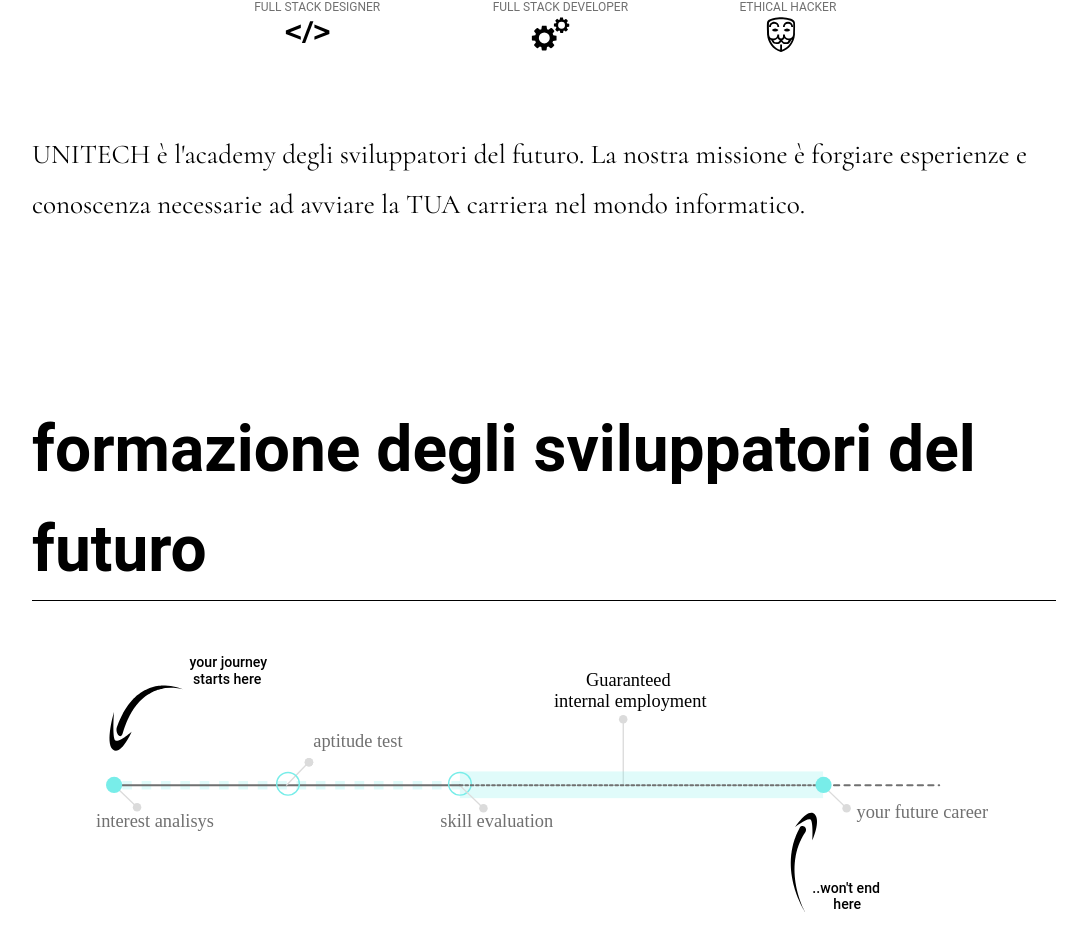
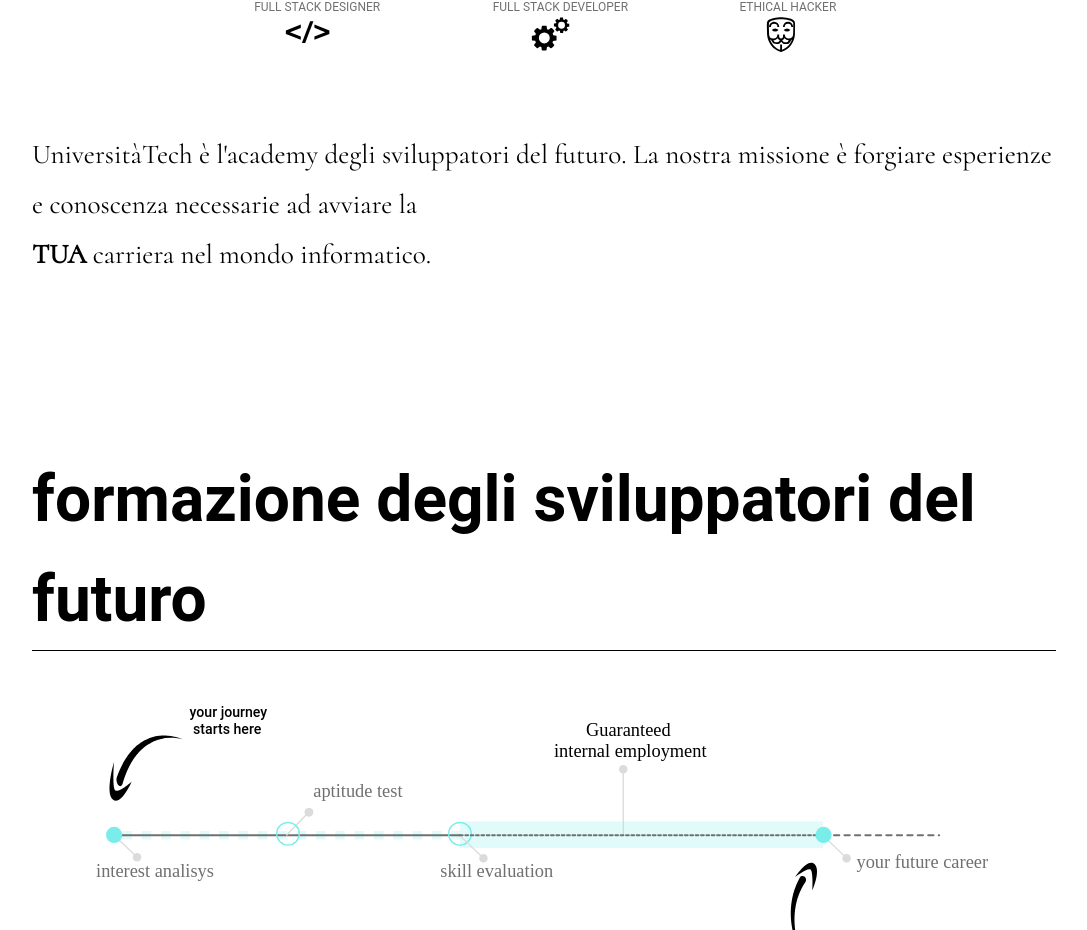
Before and after one commit to robdll/unitech, an Angular app: page / in a window 1280 px wide. Shown: the part 1339-2269 px from the top of the page, without its empty margins (96-1183 px from the left). Built offline with nearby package versions, Linux system fonts and the light colour scheme.

Commit message:
import aos

```diff
--- a/src/app/main/main.component.html
+++ b/src/app/main/main.component.html
@@ -8,32 +8,33 @@
       <a class="nav-link">Ricchione</a> -->
   </div>
 </nav>
-<div class="hero-image">
+<div class="hero-image"  data-aos="fade-up">
   <div class="hero-text">
-    <h1 class="main-title">FORMIAMO I DEVELOPER DEL FUTURO</h1>
+    <h1 class="main-title" >FORMIAMO I DEVELOPER DEL FUTURO</h1>
     <button class="btn">APPLY NOW!</button>
   </div>
 </div>
 <article>
   <div class="timeline-container">
-    <h2 class="main-title-copy">Chi sono gli sviluppatori del futuro?</h2>
-    <img class="timeline" src="../../assets/timeline.svg">
+    <h2 class="main-title-copy" data-aos="fade-up-right">Chi sono gli sviluppatori del futuro?</h2>
+    <img class="timeline" src="../../assets/timeline.svg" data-aos="fade-up-left" >
   </div>
   <div class="flex-text">
     <div class="">
-      <p class="copy">
-          UNITECH è l'academy degli sviluppatori del futuro.
-          La nostra missione è forgiare esperienze e  conoscenza necessarie ad avviare la TUA carriera nel mondo informatico.
+      <p class="copy" data-aos="fade-up-right">
+          UniversitàTech è l'academy degli sviluppatori del futuro.
+          La nostra missione è forgiare esperienze e  conoscenza necessarie ad avviare la<br>
+          <strong>TUA</strong> carriera nel mondo informatico.
       </p>
     </div>
   </div>
   <div class="timeline-container">
-    <h2 class="main-title-copy">formazione degli sviluppatori del futuro</h2>
-    <img class="future" src="../../assets/ilFuturo.svg">
+    <h2 class="main-title-copy" data-aos="fade-up-right">formazione degli sviluppatori del futuro</h2>
+    <img class="future" src="../../assets/ilFuturo.svg" data-aos="fade-up-left">
   </div>
   <div class="flex-text">
     <div class="">
-      <p class="copy">
+      <p class="copy" data-aos="fade-up-right">
         Il nostro sistema è stato pensato e sviluppato da professionisti del settore.
         ispirandosi a concetti fondamentali quali 'learning-by-doing' consente dal day 1
         un immersione in un vero ambiente di lavoro senza però tralasciare l importanza del supporto
--- a/src/app/main/main.component.ts
+++ b/src/app/main/main.component.ts
@@ -4,6 +4,8 @@
 import { MatSelectModule } from '@angular/material/select';
 import { MatRadioModule } from '@angular/material/radio';
 import { FormsModule } from '@angular/forms';
+import AOS from 'aos';
+
 
 
 
@@ -29,6 +31,7 @@
   constructor() { }
 
   ngOnInit() {
+    AOS.init();
   }
 
   submit(){
--- a/src/index.html
+++ b/src/index.html
@@ -6,6 +6,7 @@
   <base href="/">
   <link href="https://fonts.googleapis.com/css?family=Cormorant" rel="stylesheet">
   <link href="https://fonts.googleapis.com/css?family=Cormorant|Raleway" rel="stylesheet">
+  <link rel="stylesheet" href="https://unpkg.com/aos@next/dist/aos.css" />
   <meta name="viewport" content="width=device-width, initial-scale=1">
   <link rel="icon" type="image/x-icon" href="favicon.ico">
 </head>
--- a/src/styles.scss
+++ b/src/styles.scss
@@ -1,5 +1,6 @@
 /* You can add global styles to this file, and also import other style files */
 @import "~@angular/material/prebuilt-themes/indigo-pink.css";
+@import 'aos/dist/aos.css'; // You can also use <link> for styles
 
 
 body{
```
